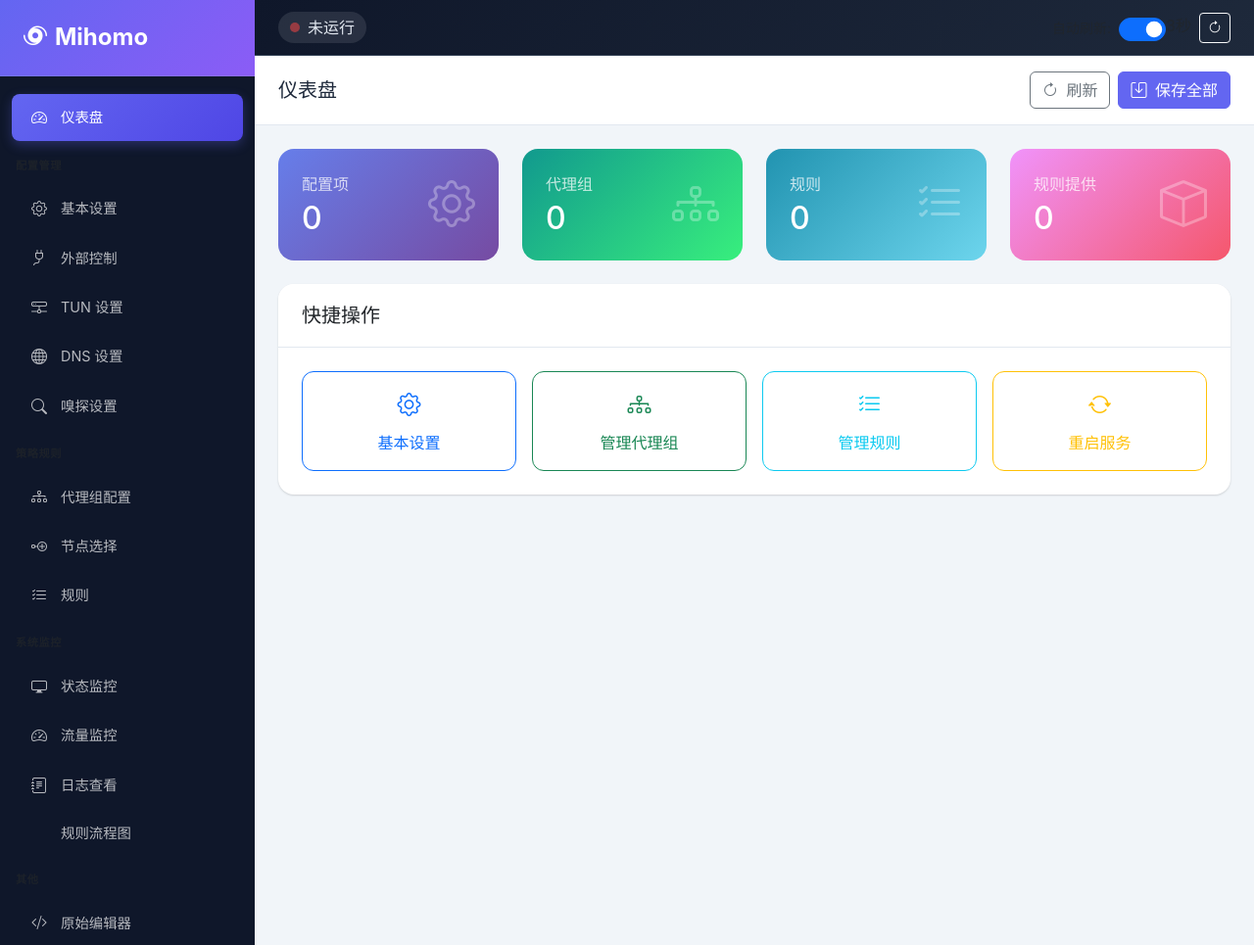
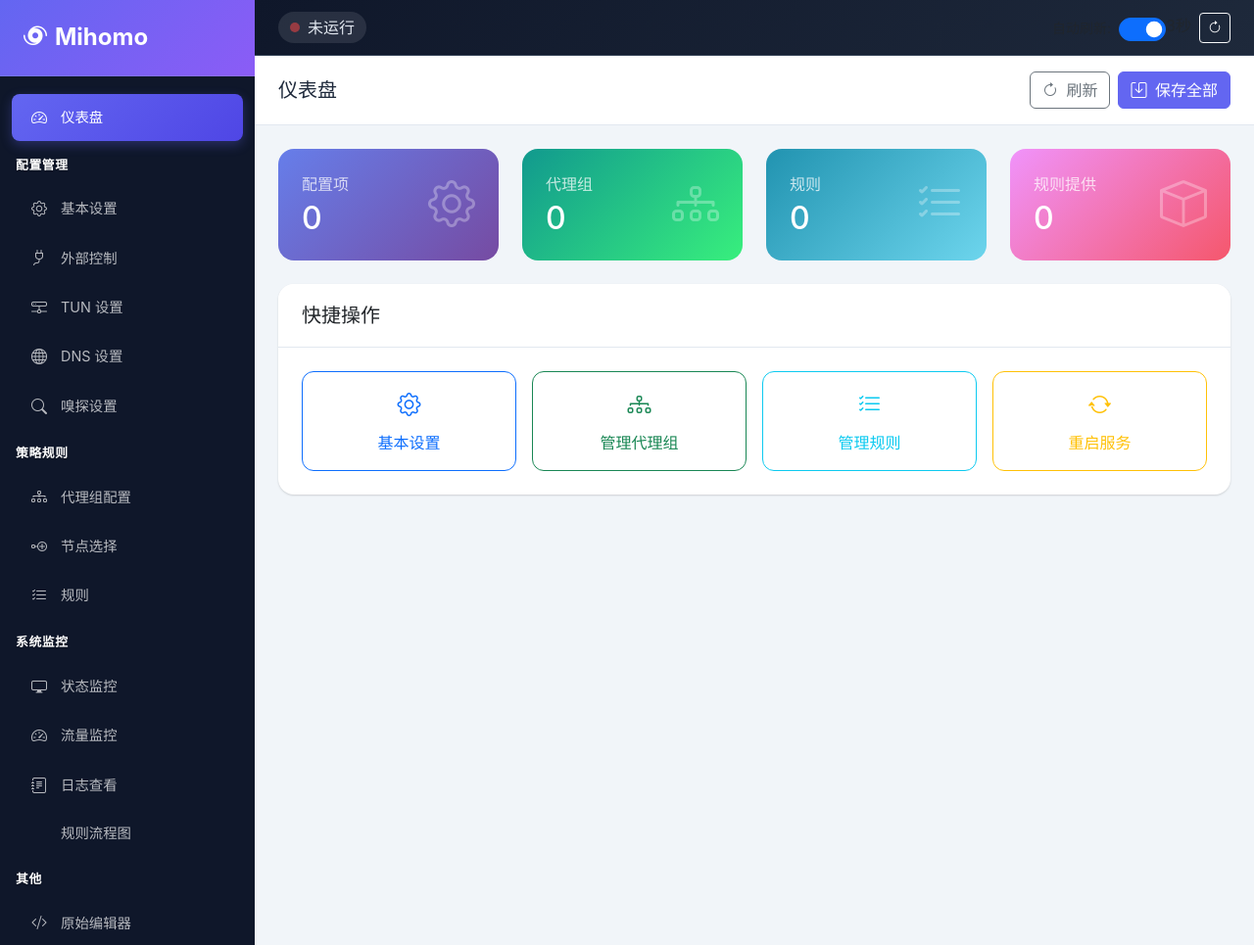
Before and after one commit to mbtc95858/mihomo-webui, a Flask app: page / in a window 1280 px wide. Shown: the whole page at 98% size. Run offline with Flask 3, Linux system fonts and the light colour scheme; data that the repository does not hold is empty; some libraries are stand-ins or nearby versions.

Commit message:
测试 tag v1

```diff
--- a/templates/index.html
+++ b/templates/index.html
@@ -78,6 +78,12 @@
             margin-right: 10px;
             font-size: 1rem;
         }
+        .sidebar-category {
+            color: #ffffff !important;
+            font-size: 0.8rem !important;
+            opacity: 1 !important;
+            text-shadow: 0 1px 2px rgba(0,0,0,0.3);
+        }
         .text-purple {
             color: #8b5cf6;
         }
@@ -319,7 +325,7 @@
                 <i class="bi bi-speedometer2"></i><span>仪表盘</span>
             </a>
             <div class="px-3 py-2">
-                <small class="text-muted text-uppercase fw-semibold" style="font-size: 0.7rem; letter-spacing: 0.05em;">配置管理</small>
+                <small class="sidebar-category text-uppercase fw-semibold" style="font-size: 0.9rem; letter-spacing: 0.05em; color: #ffffff; font-weight: 800;">配置管理</small>
             </div>
             <a class="sidebar-link" data-section="basic">
                 <i class="bi bi-gear"></i><span>基本设置</span>
@@ -337,7 +343,7 @@
                 <i class="bi bi-search"></i><span>嗅探设置</span>
             </a>
             <div class="px-3 py-2">
-                <small class="text-muted text-uppercase fw-semibold" style="font-size: 0.7rem; letter-spacing: 0.05em;">策略规则</small>
+                <small class="sidebar-category text-uppercase fw-semibold" style="font-size: 0.9rem; letter-spacing: 0.05em; color: #ffffff; font-weight: 800;">策略规则</small>
             </div>
             <a class="sidebar-link" data-section="proxy-groups">
                 <i class="bi bi-diagram-3"></i><span>代理组配置</span>
@@ -349,7 +355,7 @@
                 <i class="bi bi-list-check"></i><span>规则</span>
             </a>
             <div class="px-3 py-2">
-                <small class="text-muted text-uppercase fw-semibold" style="font-size: 0.7rem; letter-spacing: 0.05em;">系统监控</small>
+                <small class="sidebar-category text-uppercase fw-semibold" style="font-size: 0.9rem; letter-spacing: 0.05em; color: #ffffff; font-weight: 800;">系统监控</small>
             </div>
             <a class="sidebar-link" data-section="status">
                 <i class="bi bi-display"></i><span>状态监控</span>
@@ -364,7 +370,7 @@
                 <i class="bi bi-flowchart"></i><span>规则流程图</span>
             </a>
             <div class="px-3 py-2">
-                <small class="text-muted text-uppercase fw-semibold" style="font-size: 0.7rem; letter-spacing: 0.05em;">其他</small>
+                <small class="sidebar-category text-uppercase fw-semibold" style="font-size: 0.9rem; letter-spacing: 0.05em; color: #ffffff; font-weight: 800;">其他</small>
             </div>
             <a class="sidebar-link" data-section="raw-editor">
                 <i class="bi bi-code-slash"></i><span>原始编辑器</span>
```
